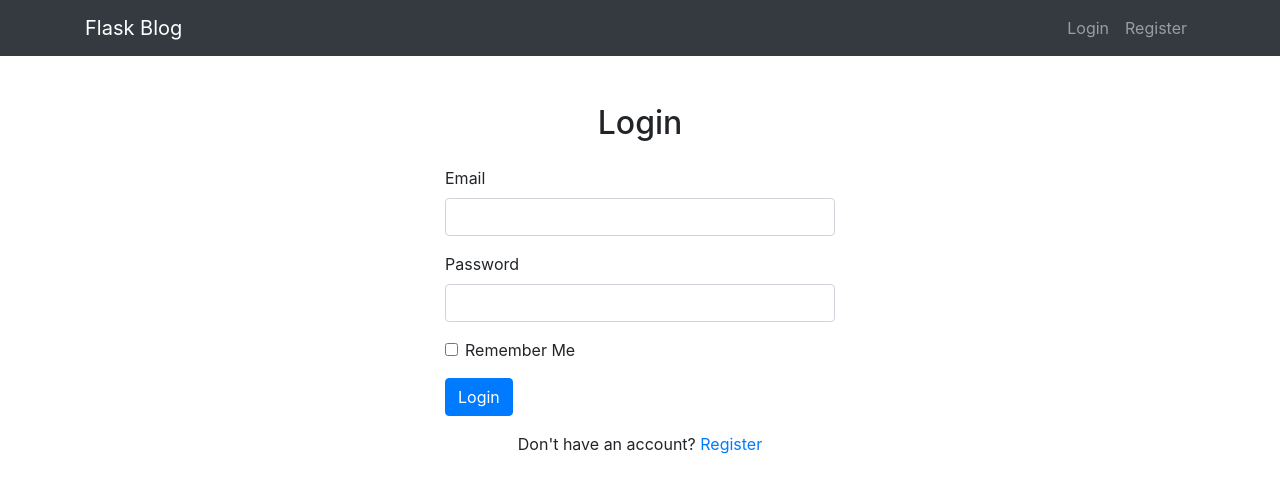
After one commit to OlegNarytnyk/flask-app-lab, a Flask app: page /login in a window 1280 px wide. The commit adds this page. Shown: the top 493 px of the page. Run offline with Flask 3, Linux system fonts and the light colour scheme; some libraries are stand-ins or nearby versions.

Commit message:
Lab9 part2-3

```diff
--- a/app/auth/forms.py
+++ b/app/auth/forms.py
@@ -1,9 +1,17 @@
+from wtforms.validators import Length, EqualTo, ValidationError, Regexp
+
 from flask_wtf import FlaskForm
-from wtforms import StringField, PasswordField, SubmitField
-from wtforms.validators import DataRequired, Email, Length, EqualTo, ValidationError, Regexp
-
+from wtforms import StringField, PasswordField, BooleanField, SubmitField
+from wtforms.validators import DataRequired, Email
 from app import db
 from app.models import User
+
+
+class LoginForm(FlaskForm):
+    email = StringField("Email", validators=[DataRequired(), Email()])
+    password = PasswordField("Password", validators=[DataRequired()])
+    remember_me = BooleanField("Remember Me")
+    submit = SubmitField("Login")
 
 class RegistrationForm(FlaskForm):
     username = StringField("Username", validators=[
@@ -20,6 +28,7 @@ class RegistrationForm(FlaskForm):
     ])
     submit = SubmitField("Register")
 
+
     def validate_email(self, field):
         if db.session.query(User).filter_by(email=field.data).first():
             raise ValidationError("Email is already registered.")
--- a/app/auth/views.py
+++ b/app/auth/views.py
@@ -1,12 +1,17 @@
-from flask import render_template, redirect, url_for, flash
-from . import auth_bp
 from .forms import RegistrationForm
 
-from app import db
+from flask import render_template, redirect, url_for, flash, request
+from flask_login import login_user, logout_user, current_user, login_required
+
+from app import db, bcrypt
 from app.models import User
+from . import auth_bp
+from .forms import LoginForm
 
 @auth_bp.route("/register", methods=["GET", "POST"])
 def register():
+    if current_user.is_authenticated:
+        return redirect(url_for("auth.account"))
     form = RegistrationForm()
     if form.validate_on_submit():
         user = User(username=form.username.data, email=form.email.data, password="")
@@ -19,3 +24,42 @@ def register():
         return redirect(url_for("auth.register"))
 
     return render_template("auth/register.html", form=form, page_title="Register")
+
+@auth_bp.route("/login", methods=["GET", "POST"])
+def login():
+    if current_user.is_authenticated:
+        return redirect(url_for("auth.account"))
+
+    form = LoginForm()
+    if form.validate_on_submit():
+        user = db.session.query(User).filter_by(email=form.email.data).first()
+
+        if user and bcrypt.check_password_hash(user.password, form.password.data):
+            login_user(user, remember=form.remember_me.data)
+
+            flash("You logged in successfully!", "success")
+
+            next_url = request.args.get("next")
+            return redirect(next_url or url_for("auth.account"))
+
+        flash("Invalid email or password.", "danger")
+
+    return render_template("auth/login.html", form=form, page_title="Login")
+
+@auth_bp.route("/logout")
+@login_required
+def logout():
+    logout_user()
+    flash("You have successfully logged out.", "info")
+    return redirect(url_for("auth.login"))
+
+@auth_bp.route("/account")
+@login_required
+def account():
+    return render_template("auth/account.html", user=current_user, page_title="Account")
+
+@auth_bp.route("/users")
+@login_required
+def users_list():
+    users = db.session.query(User).order_by(User.id).all()
+    return render_template("auth/users_list.html", users=users, page_title="Users")
--- /dev/null
+++ b/app/templates/auth/login.html
@@ -0,0 +1,44 @@
+{% extends "base.html" %}
+
+{% block title %}Login{% endblock %}
+
+{% block content %}
+<div class="container mt-5" style="max-width: 420px;">
+    <h2 class="mb-4 text-center">Login</h2>
+
+    <form method="POST">
+        {{ form.hidden_tag() }}
+
+
+        <div class="mb-3">
+            {{ form.email.label(class="form-label") }}
+            {{ form.email(class="form-control") }}
+            {% for error in form.email.errors %}
+                <div class="text-danger small">{{ error }}</div>
+            {% endfor %}
+        </div>
+
+        <div class="mb-3">
+            {{ form.password.label(class="form-label") }}
+            {{ form.password(class="form-control") }}
+            {% for error in form.password.errors %}
+                <div class="text-danger small">{{ error }}</div>
+            {% endfor %}
+        </div>
+
+        <div class="form-check mb-3">
+            {{ form.remember_me(class="form-check-input") }}
+            {{ form.remember_me.label(class="form-check-label") }}
+        </div>
+
+        <div class="d-grid">
+            {{ form.submit(class="btn btn-primary") }}
+        </div>
+    </form>
+
+    <div class="mt-3 text-center">
+        <span>Don't have an account?</span>
+        <a href="{{ url_for('auth.register') }}">Register</a>
+    </div>
+</div>
+{% endblock %}
--- a/app/templates/base.html
+++ b/app/templates/base.html
@@ -15,6 +15,21 @@
 </head>
 
 <body>
+<nav class="navbar navbar-expand-lg navbar-dark bg-dark">
+  <div class="container">
+    <a class="navbar-brand" href="#">Flask Blog</a>
+
+    <div class="navbar-nav ms-auto">
+      {% if current_user.is_authenticated %}
+        <a class="nav-link" href="{{ url_for('auth.account') }}">Account</a>
+        <a class="nav-link" href="{{ url_for('auth.logout') }}">Logout</a>
+      {% else %}
+        <a class="nav-link" href="{{ url_for('auth.login') }}">Login</a>
+        <a class="nav-link" href="{{ url_for('auth.register') }}">Register</a>
+      {% endif %}
+    </div>
+  </div>
+</nav>
   {% with msgs = get_flashed_messages(with_categories=true) %}
     {% if msgs %}
       <div class="container mt-3">
```
Also changed, not shown: app/__init__.py (+19 -17 lines), app/models.py (+11 -2 lines), app/templates/auth/account.html (added, +19 -0 lines), tests/conftest.py (added, +33 -0 lines), tests/test_auth_login_logout.py (added, +43 -0 lines), tests/test_auth_register.py (added, +24 -0 lines), tests/test_auth_views.py (added, +10 -0 lines), tests/test_posts.py (deleted, +0 -32 lines), instance/data.sqlite.
